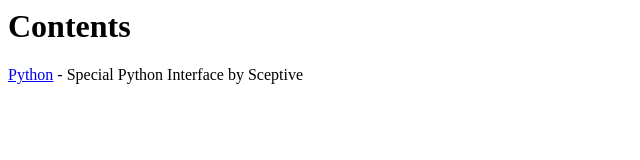
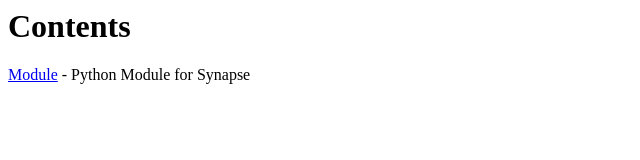
Before and after one commit to SceptiveGithub/Synapse, a plain HTML site: page Python/index.html in a window 1280 px wide. Shown: the full height of the page, 0-640 px from the left. Drawn offline with Linux system fonts and the light colour scheme.

Commit message:
Update index.html

```diff
--- a/Python/index.html
+++ b/Python/index.html
@@ -1,2 +1,2 @@
 <h1>Contents</h1>
-<t><a href="https://sceptivegithub.github.io/Synapse/Python/">Python</a> - Special Python Interface by Sceptive</t>
+<t><a href="https://sceptivegithub.github.io/Synapse/Python/Module.md">Module</a> - Python Module for Synapse</t>
```
